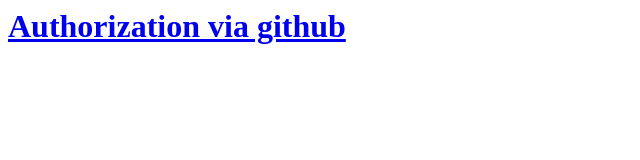
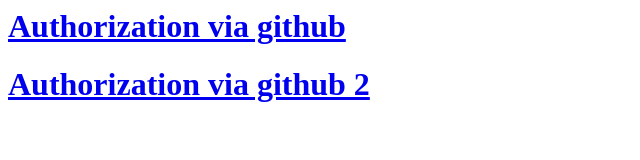
Before and after one commit to RaymondProduction/Tetris-Next-Server, a website: page views/oauth.html in a window 1280 px wide. Shown: the whole page, without its empty margins (0-640 px from the left). Drawn offline with Linux system fonts and the light colour scheme.

Commit message:
Test for get user

```diff
--- a/controllers/auth.js
+++ b/controllers/auth.js
@@ -22,6 +22,8 @@
       console.log('token_type', res.token_type);
       console.log('access_token', res.access_token);
 
+      console.log('res=',res);
+
       request.get({
           url: 'https://api.github.com/user',
           headers: {
--- a/views/oauth.html
+++ b/views/oauth.html
@@ -4,6 +4,6 @@
   </head>
   <body>
      <h1> <a href="https://github.com/login/oauth/authorize?response_type=code&client_id=9abf9eaa8f2ff4cb48d3&state=123">Authorization via github</a></h1>
-      <h1> <a href="https://github.com/login/oauth/authorize?response_type=code&client_id=9abf9eaa8f2ff4cb48d3&state=123&scope=user>Authorization via github 2</a></h1>
+      <h1> <a href="https://github.com/login/oauth/authorize?response_type=code&client_id=9abf9eaa8f2ff4cb48d3&state=123&scope=user">Authorization via github 2</a></h1>
   </body>
 </html>
```
